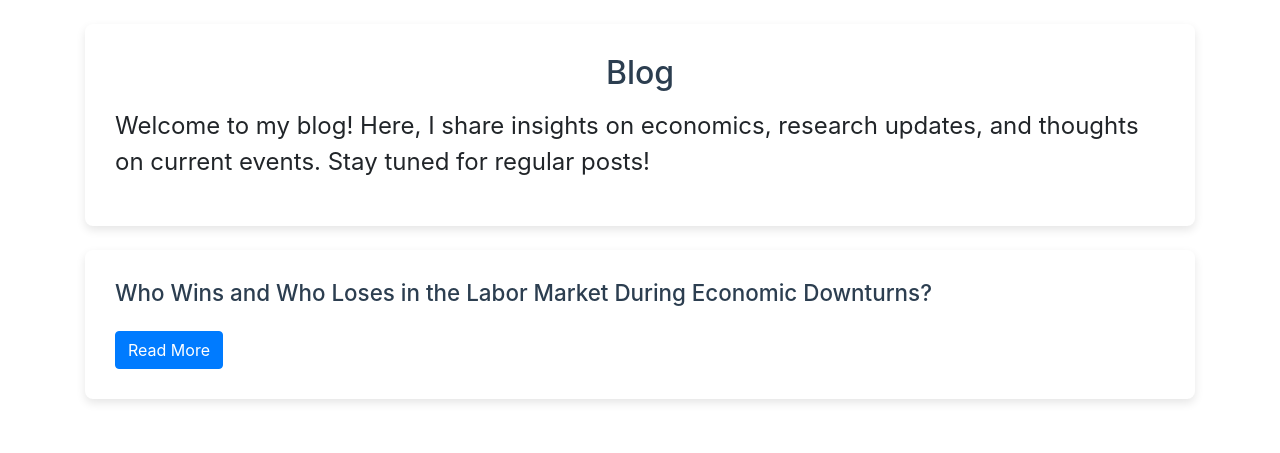
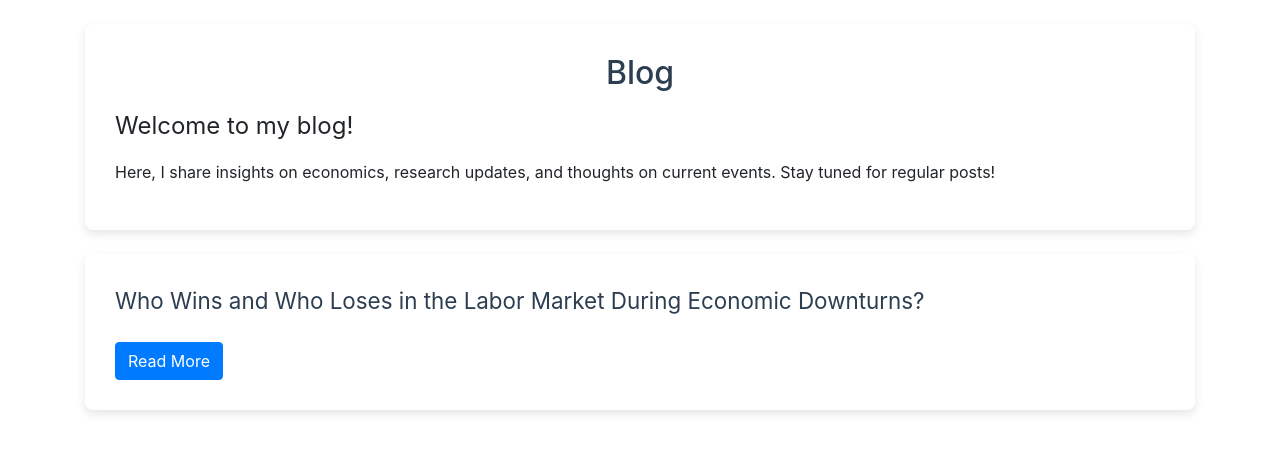
Before and after one commit to Subodh-Pandey13/protfolio-website, a Django app: page /blog/ in a window 1280 px wide. Shown: the part 56-509 px from the top of the page. Run offline with Django 5.2, Linux system fonts and the light colour scheme; some libraries are stand-ins or nearby versions.

Commit message:
editing blog section

```diff
--- a/myapp/templates/blog.html
+++ b/myapp/templates/blog.html
@@ -4,11 +4,12 @@
 {% block content %}
 <div class="container mt-4" style="background: #fff; padding: 30px; box-shadow: 0 4px 10px rgba(0,0,0,0.1); border-radius: 8px;">
     <h1 class="text-center mb-3" style="color: #2c3e50; font-size: 2rem">Blog</h1>
-    <p style="font-size: 1.5rem;">Welcome to my blog! Here, I share insights on economics, research updates, and thoughts on current events. Stay tuned for regular posts! </p>
+    <p style="font-size: 1.5rem;">Welcome to my blog! </p>
+    <p>Here, I share insights on economics, research updates, and thoughts on current events. Stay tuned for regular posts! </p>
 </div>
 
 <div class="container mt-4" style="background: #fff; padding: 30px; box-shadow: 0 4px 10px rgba(0,0,0,0.1); border-radius: 8px;">
-    <h2 class="mb-2" style="color: #2c3e50; font-size: 1.4rem">Who Wins and Who Loses in the Labor Market During Economic Downturns?</h2>
+    <p class="mb-2" style="color: #2c3e50; font-size: 1.4rem">Who Wins and Who Loses in the Labor Market During Economic Downturns?</p>
     <a href="{% url 'lfpr_blogpost' %}" class="btn btn-primary mt-3">Read More</a>
 
 </div>
```
